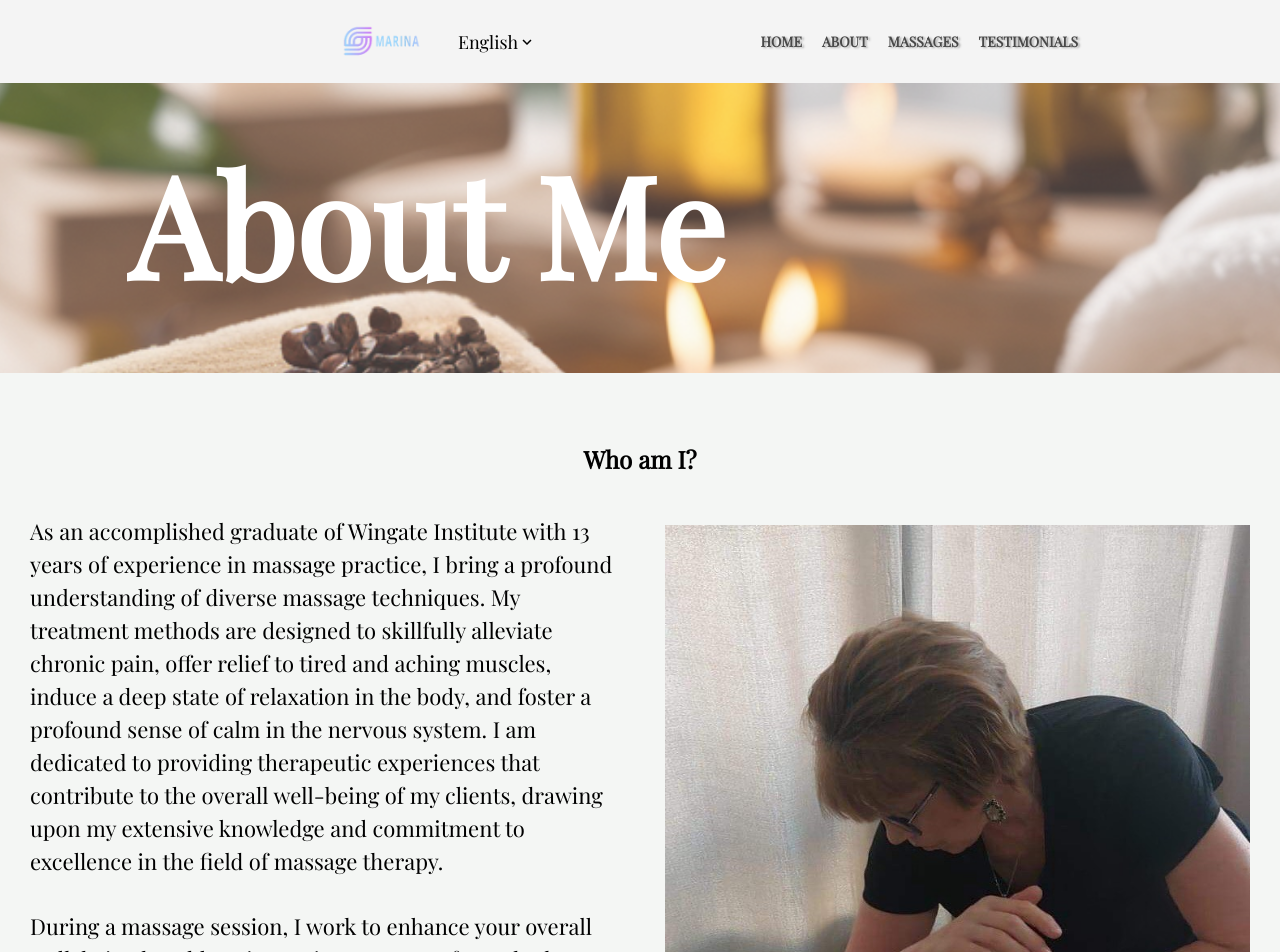
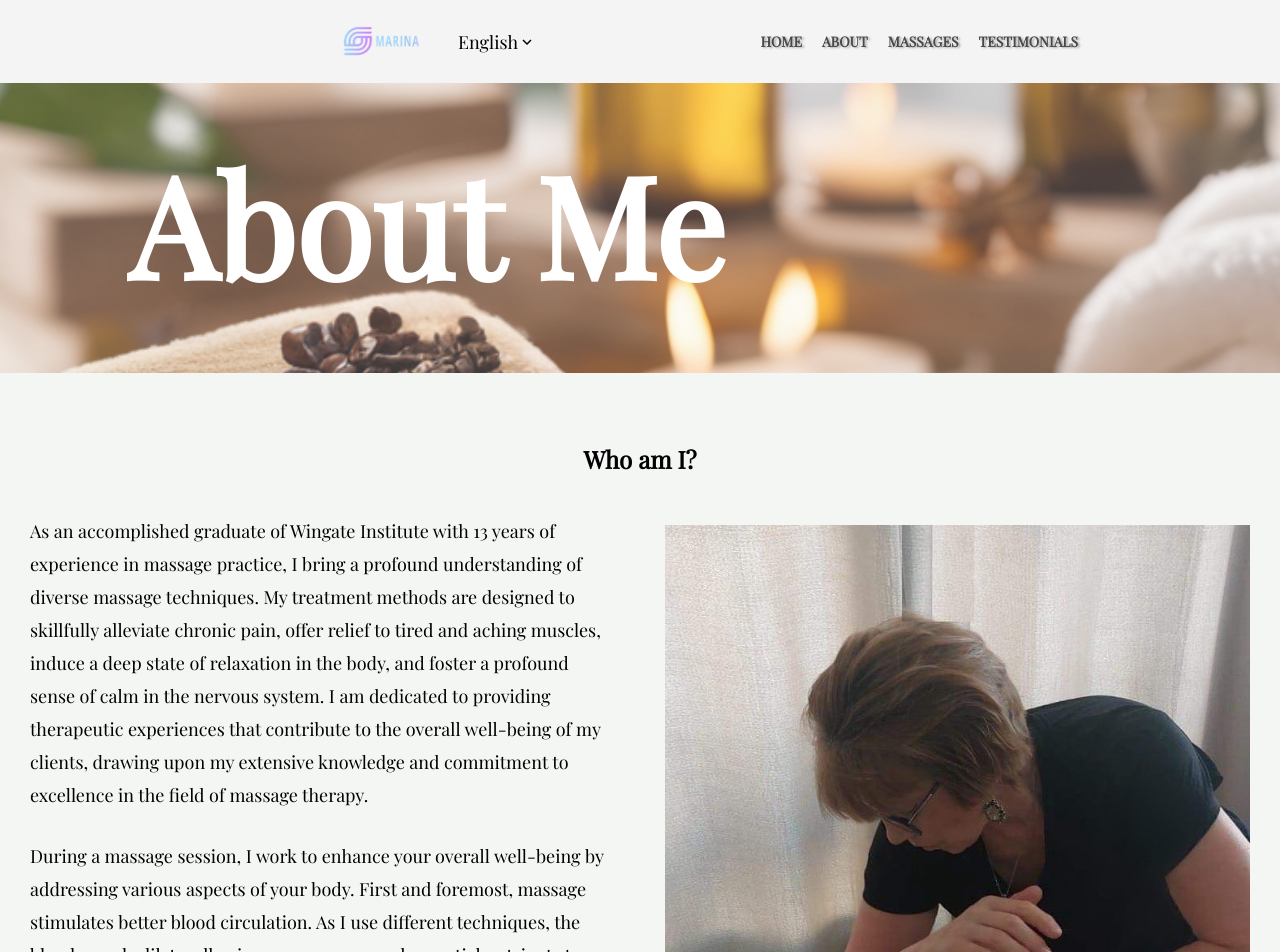
Before and after one commit to Marina-Massage-Therapy/frontend, a React (Vite) app: page /about in a window 1280 px wide. Shown: the top 952 px of the page. Built offline with nearby package versions, Linux system fonts and the light colour scheme; no server answers.

Commit message:
Changing font size in the About component

```diff
--- a/src/assets/css/AboutMe.css
+++ b/src/assets/css/AboutMe.css
@@ -66,7 +66,7 @@
 
 .content-container-left > p {
   text-align: left;
-  font-size: 22px;
+  font-size: 18px;
   font-weight: 400;
   line-height: 33px;
 }
```
